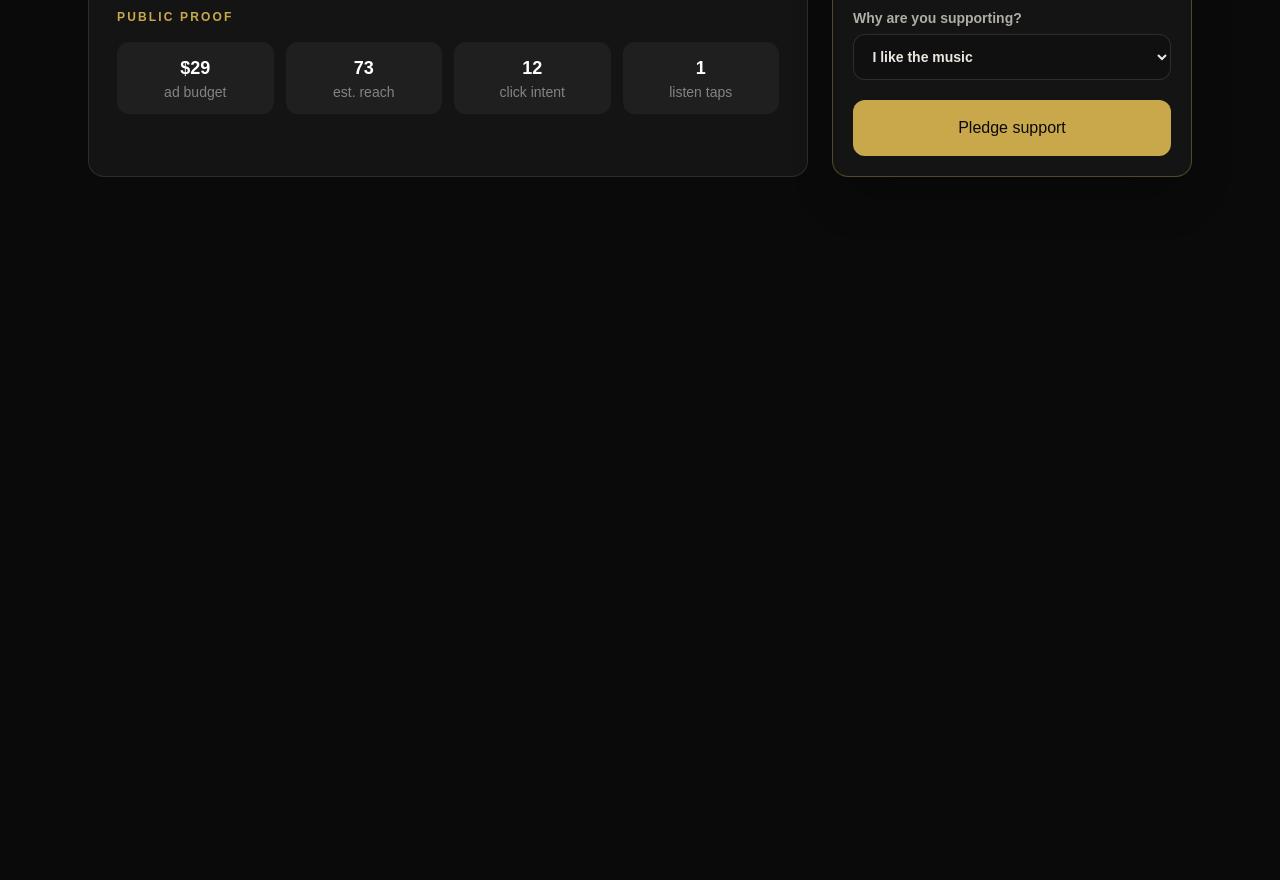
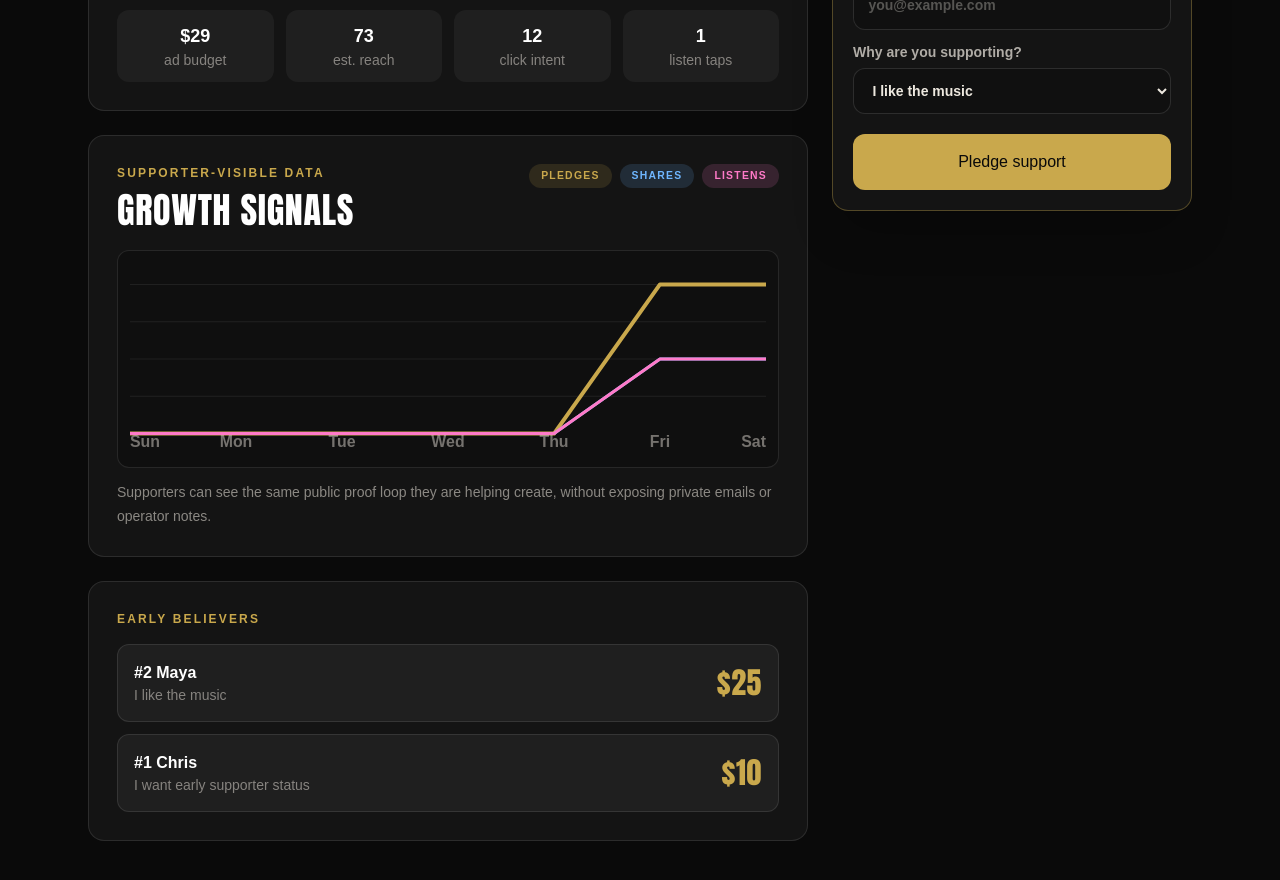
Before and after one commit to BrendoMcD/GroundFloor-ProofEngine, a Next.js app: page / in a window 1280 px wide. Shown: the part 1060-1940 px from the top of the page. Before the commit the page ends 1349 px from the top, so only its background shows below. Built offline with nearby package versions, Linux system fonts and the light colour scheme.

Commit message:
feat: merge public proof with artist page

```diff
--- a/src/app/page.tsx
+++ b/src/app/page.tsx
@@ -148,10 +148,13 @@ function getReferralCode(name: string) {
   return `${base || "fan"}-${Math.random().toString(36).slice(2, 6)}`;
 }
 
-function buildGrowthPoints(state: EngineState) {
+function buildGrowthPoints(state: EngineState, artistId?: string) {
   const day = 24 * 60 * 60 * 1000;
   const now = Date.now();
   const start = now - day * 6;
+  const supports = artistId ? state.supports.filter((support) => support.artistId === artistId) : state.supports;
+  const shares = artistId ? state.shares.filter((share) => share.artistId === artistId) : state.shares;
+  const listens = artistId ? state.listens.filter((listen) => listen.artistId === artistId) : state.listens;
 
   return Array.from({ length: 7 }, (_, index) => {
     const dayStart = start + day * index;
@@ -159,9 +162,9 @@ function buildGrowthPoints(state: EngineState) {
 
     return {
       label: new Intl.DateTimeFormat("en-US", { weekday: "short" }).format(dayStart),
-      supports: state.supports.filter((support) => support.createdAt <= dayEnd).length,
-      clicks: state.shares.filter((share) => share.createdAt <= dayEnd).length,
-      listens: state.listens.filter((listen) => listen.createdAt <= dayEnd).length,
+      supports: supports.filter((support) => support.createdAt <= dayEnd).length,
+      clicks: shares.filter((share) => share.createdAt <= dayEnd).length,
+      listens: listens.filter((listen) => listen.createdAt <= dayEnd).length,
     };
   });
 }
@@ -176,6 +179,73 @@ function buildLinePath(points: GrowthPoint[], metric: GrowthMetric, maxValue: nu
       return `${index === 0 ? "M" : "L"} ${x.toFixed(1)} ${y.toFixed(1)}`;
     })
     .join(" ");
+}
+
+function GrowthChart({ points, maxValue, compact = false }: { points: GrowthPoint[]; maxValue: number; compact?: boolean }) {
+  const chartHeight = compact ? 150 : 220;
+  const viewHeight = compact ? 190 : 260;
+  const labelY = compact ? 184 : 255;
+
+  return (
+    <svg
+      className={compact ? "h-48 w-full" : "h-64 w-full"}
+      viewBox={`0 0 640 ${viewHeight}`}
+      role="img"
+      aria-label="Growth signal line graph"
+    >
+      {[0, 1, 2, 3].map((row) => (
+        <line
+          key={row}
+          stroke="rgba(255,255,255,0.08)"
+          strokeWidth="1"
+          x1="0"
+          x2="640"
+          y1={20 + row * (chartHeight / 4)}
+          y2={20 + row * (chartHeight / 4)}
+        />
+      ))}
+      <path
+        d={buildLinePath(points, "supports", maxValue, 640, chartHeight)}
+        fill="none"
+        stroke="#c9a84c"
+        strokeLinecap="round"
+        strokeLinejoin="round"
+        strokeWidth={compact ? "4" : "5"}
+        transform="translate(0 20)"
+      />
+      <path
+        d={buildLinePath(points, "clicks", maxValue, 640, chartHeight)}
+        fill="none"
+        stroke="#6fb6ff"
+        strokeLinecap="round"
+        strokeLinejoin="round"
+        strokeWidth={compact ? "3" : "4"}
+        transform="translate(0 20)"
+      />
+      <path
+        d={buildLinePath(points, "listens", maxValue, 640, chartHeight)}
+        fill="none"
+        stroke="#ff7ac8"
+        strokeLinecap="round"
+        strokeLinejoin="round"
+        strokeWidth={compact ? "3" : "4"}
+        transform="translate(0 20)"
+      />
+      {points.map((point, index) => (
+        <text
+          key={point.label}
+          fill="rgba(237,232,223,0.46)"
+          fontSize={compact ? "16" : "18"}
+          fontWeight="700"
+          textAnchor={index === 0 ? "start" : index === points.length - 1 ? "end" : "middle"}
+          x={(640 / Math.max(1, points.length - 1)) * index}
+          y={labelY}
+        >
+          {point.label}
+        </text>
+      ))}
+    </svg>
+  );
 }
 
 export default function Home() {
@@ -237,6 +307,16 @@ export default function Home() {
 
   const raised = artistSupports.reduce((sum, support) => sum + support.amount, 0);
   const progress = Math.min(100, Math.round((raised / activeArtist.goal) * 100));
+  const viewLabels = {
+    campaign: "Artist",
+    create: "Create",
+    dashboard: "Operator",
+  };
+  const publicGrowthPoints = useMemo(() => buildGrowthPoints(state, activeArtist.id), [activeArtist.id, state]);
+  const maxPublicGrowthValue = Math.max(
+    1,
+    ...publicGrowthPoints.flatMap((point) => [point.supports, point.clicks, point.listens]),
+  );
   const growthPoints = useMemo(() => buildGrowthPoints(state), [state]);
   const maxGrowthValue = Math.max(
     1,
@@ -345,12 +425,12 @@ export default function Home() {
             {(["campaign", "create", "dashboard"] as const).map((item) => (
               <button
                 key={item}
-                className={`rounded-full px-3 py-2 capitalize transition sm:px-4 ${
+                className={`rounded-full px-3 py-2 transition sm:px-4 ${
                   view === item ? "bg-[#c9a84c] text-[#0a0a0a]" : "text-[#ede8df]/70"
                 }`}
                 onClick={() => setView(item)}
               >
-                {item}
+                {viewLabels[item]}
               </button>
             ))}
           </nav>
@@ -364,6 +444,7 @@ export default function Home() {
             <div className="absolute inset-x-0 bottom-0 h-40 bg-gradient-to-t from-[#0a0a0a] to-transparent" />
             <div className="relative mx-auto grid max-w-6xl gap-8 px-4 py-14 sm:px-6 sm:py-20 lg:grid-cols-[minmax(0,1fr)_360px] lg:py-24">
               <div>
+                <p className="section-kicker mb-4">Public artist page</p>
                 <div className="mb-5 flex flex-wrap gap-2">
                   {state.artists.map((artist) => (
                     <button
@@ -419,7 +500,7 @@ export default function Home() {
                     Fans can register early support, but the artist sets campaign terms after claiming the page.
                   </p>
                 )}
-                <div className="mt-5 grid grid-cols-3 gap-3 text-sm">
+                <div className="mt-5 grid gap-3 text-sm sm:grid-cols-3">
                   <div className="rounded-xl border border-white/10 bg-white/[0.04] p-3">
                     <b className="block text-xl text-white">{artistSupports.length}</b>
                     <span className="text-[#ede8df]/55">supporters</span>
@@ -491,6 +572,53 @@ export default function Home() {
                     <b className="block text-lg text-white">{artistListens.length}</b>
                     <span className="text-[#ede8df]/50">listen taps</span>
                   </div>
+                </div>
+              </article>
+
+              <article className="rounded-2xl border border-white/10 bg-[#141414] p-5 sm:p-7">
+                <div className="flex flex-col gap-3 sm:flex-row sm:items-start sm:justify-between">
+                  <div>
+                    <p className="section-kicker">Supporter-visible data</p>
+                    <h2 className="font-display mt-2 text-4xl uppercase text-white">Growth signals</h2>
+                  </div>
+                  <div className="flex flex-wrap gap-2 text-[0.65rem] font-black uppercase tracking-[0.12em]">
+                    <span className="rounded-full bg-[#c9a84c]/15 px-3 py-1 text-[#c9a84c]">Pledges</span>
+                    <span className="rounded-full bg-[#6fb6ff]/15 px-3 py-1 text-[#6fb6ff]">Shares</span>
+                    <span className="rounded-full bg-[#ff7ac8]/15 px-3 py-1 text-[#ff7ac8]">Listens</span>
+                  </div>
+                </div>
+                <div className="mt-5 overflow-hidden rounded-xl border border-white/10 bg-[#0f0f0f] p-3">
+                  <GrowthChart points={publicGrowthPoints} maxValue={maxPublicGrowthValue} compact />
+                </div>
+                <p className="mt-3 text-sm leading-6 text-[#ede8df]/55">
+                  Supporters can see the same public proof loop they are helping create, without exposing private
+                  emails or operator notes.
+                </p>
+              </article>
+
+              <article className="rounded-2xl border border-white/10 bg-[#141414] p-5 sm:p-7">
+                <p className="section-kicker">Early Believers</p>
+                <div className="mt-4 grid gap-3">
+                  {artistSupports.length ? (
+                    artistSupports.slice(0, 4).map((support, index) => (
+                      <div
+                        key={support.id}
+                        className="flex flex-col gap-2 rounded-xl border border-white/10 bg-[#1f1f1f] p-4 sm:flex-row sm:items-center sm:justify-between"
+                      >
+                        <div>
+                          <p className="font-black text-white">
+                            #{artistSupports.length - index} {support.supporterName}
+                          </p>
+                          <p className="text-sm text-[#ede8df]/50">{support.reason}</p>
+                        </div>
+                        <p className="font-display text-3xl text-[#c9a84c]">{money(support.amount)}</p>
+                      </div>
+                    ))
+                  ) : (
+                    <p className="rounded-xl border border-white/10 bg-[#1f1f1f] p-4 text-sm text-[#ede8df]/55">
+                      No supporters yet. The first pledge becomes Early Believer #1.
+                    </p>
+                  )}
                 </div>
               </article>
             </div>
@@ -676,10 +804,14 @@ export default function Home() {
 
       {view === "dashboard" && (
         <section className="mx-auto max-w-6xl px-4 pb-24 pt-28 sm:px-6">
-          <p className="section-kicker">Proof dashboard</p>
+          <p className="section-kicker">Private operator dashboard</p>
           <h1 className="font-display mt-3 max-w-4xl text-6xl uppercase leading-[0.9] text-white sm:text-7xl">
-            Investor questions, answered with behavior.
+            The raw engine behind public proof.
           </h1>
+          <p className="mt-4 max-w-2xl text-lg leading-7 text-[#ede8df]/65">
+            Supporters see proof signals. Operators see the private records, claim status, emails, and reasons needed to
+            run the campaign.
+          </p>
 
           <div className="mt-8 grid gap-3 sm:grid-cols-2 lg:grid-cols-5">
             {[
@@ -709,59 +841,7 @@ export default function Home() {
               </div>
             </div>
             <div className="mt-5 overflow-hidden rounded-xl border border-white/10 bg-[#0f0f0f] p-3">
-              <svg className="h-64 w-full" viewBox="0 0 640 260" role="img" aria-label="Live growth line graph">
-                {[0, 1, 2, 3].map((row) => (
-                  <line
-                    key={row}
-                    stroke="rgba(255,255,255,0.08)"
-                    strokeWidth="1"
-                    x1="0"
-                    x2="640"
-                    y1={20 + row * 60}
-                    y2={20 + row * 60}
-                  />
-                ))}
-                <path
-                  d={buildLinePath(growthPoints, "supports", maxGrowthValue, 640, 220)}
-                  fill="none"
-                  stroke="#c9a84c"
-                  strokeLinecap="round"
-                  strokeLinejoin="round"
-                  strokeWidth="5"
-                  transform="translate(0 20)"
-                />
-                <path
-                  d={buildLinePath(growthPoints, "clicks", maxGrowthValue, 640, 220)}
-                  fill="none"
-                  stroke="#6fb6ff"
-                  strokeLinecap="round"
-                  strokeLinejoin="round"
-                  strokeWidth="4"
-                  transform="translate(0 20)"
-                />
-                <path
-                  d={buildLinePath(growthPoints, "listens", maxGrowthValue, 640, 220)}
-                  fill="none"
-                  stroke="#ff7ac8"
-                  strokeLinecap="round"
-                  strokeLinejoin="round"
-                  strokeWidth="4"
-                  transform="translate(0 20)"
-                />
-                {growthPoints.map((point, index) => (
-                  <text
-                    key={point.label}
-                    fill="rgba(237,232,223,0.46)"
-                    fontSize="18"
-                    fontWeight="700"
-                    textAnchor={index === 0 ? "start" : index === growthPoints.length - 1 ? "end" : "middle"}
-                    x={(640 / Math.max(1, growthPoints.length - 1)) * index}
-                    y="255"
-                  >
-                    {point.label}
-                  </text>
-                ))}
-              </svg>
+              <GrowthChart points={growthPoints} maxValue={maxGrowthValue} />
             </div>
             <div className="mt-4 grid gap-3 text-sm sm:grid-cols-3">
               <div className="rounded-xl bg-[#1f1f1f] p-3">
@@ -810,6 +890,9 @@ export default function Home() {
                       <b className="text-white">{support.supporterName}</b> pledged{" "}
                       <b className="text-[#c9a84c]">{money(support.amount)}</b> to {artist?.name}
                       <span className="block text-[#ede8df]/45">Reason: {support.reason}</span>
+                      <span className="block break-all text-[#ede8df]/35">
+                        Private: {support.supporterEmail || "no email captured"} / ref {support.referralCode}
+                      </span>
                     </div>
                   );
                 })}
```
